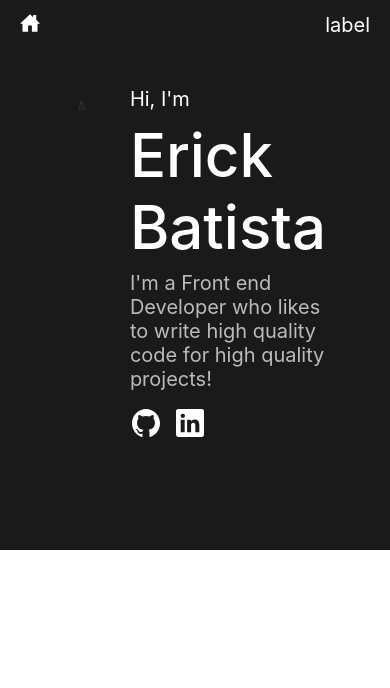
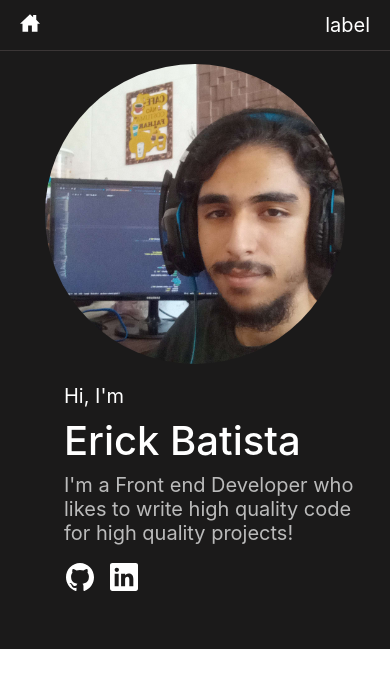
Before and after one commit to ErickSasaki/portfolio, a React (Create React App) app: page / in a window 390 px wide. Shown: the top 688 px of the page. Built offline with nearby package versions, Linux system fonts and the light colour scheme.

Commit message:
feat: add responsive styles

```diff
--- a/src/App.scss
+++ b/src/App.scss
@@ -1,4 +1,5 @@
 .app {
+    // TODO remove this later, its just for testing scroll
     min-height: 200vh;
 
     a {
--- a/src/components/Avatar/Avatar.scss
+++ b/src/components/Avatar/Avatar.scss
@@ -1,8 +1,17 @@
+@import '../../theme/Responsive.scss';
+
 .avatar {
-    height: 350px;
-    width: 350px;
+    --avatar-size: 350px;
+
+    min-width: var(--avatar-size);
+    height: var(--avatar-size);
+    width: var(--avatar-size);
     border-radius: 50%;
     overflow: hidden;
+
+    @include smallDevices() {
+        --avatar-size: 300px;
+    }
 
     @keyframes AvatarAnimation {
         from { opacity: 0; }
--- a/src/content/Header/Header.scss
+++ b/src/content/Header/Header.scss
@@ -7,6 +7,9 @@
     width: calc(100% - $horizontal-padding * 2);
     height: 50px;
     padding: 0 $horizontal-padding;
+    z-index: 2;
+
+    border-bottom: 1px solid #3b3636;
 
     font-size: 20px;
 
--- a/src/content/Header/Header.tsx
+++ b/src/content/Header/Header.tsx
@@ -5,6 +5,7 @@ import { ReactElement } from 'react';
 type LabelOrElement = string | ReactElement;
 
 interface HeaderContent {
+    key: number;
     labelOrElement: LabelOrElement;
     link?: string;
     action?: () => void;
@@ -13,6 +14,7 @@ interface HeaderContent {
 function Header() {
     const headerContent: HeaderContent[] = [
         {
+            key: 0,
             labelOrElement: 'label',
         },
     ];
@@ -25,7 +27,7 @@ function Header() {
                 </a>
 
                 {headerContent.map((content) => (
-                    <a href={content.link}>
+                    <a href={content.link} key={content.key}>
                         {typeof content.labelOrElement === 'string'
                             ? <p> {content.labelOrElement} </p>
                             : <> {content.labelOrElement} </>}
--- a/src/content/introduction/Introduction.scss
+++ b/src/content/introduction/Introduction.scss
@@ -1,3 +1,5 @@
+@import '../../theme/Responsive.scss';
+
 .introduction {
     padding: 4rem;
     background-color: #1b1a1a;
@@ -67,4 +69,25 @@
             @include animateByOrder(4);
         }
     }
+
+    @include largeDevices() {
+        & {
+            flex-direction: column;
+            align-items: center;
+            padding: 2rem;
+            padding-top: 4rem;
+        }
+
+        .introduction-wrapper {
+            margin-top: 20px;
+        }
+    }
+
+    @include mediumDevices() {
+        .introduction-wrapper {
+            .personal-name {
+                font-size: 40px;
+            }
+        }
+    }
 }
--- /dev/null
+++ b/src/theme/Responsive.scss
@@ -0,0 +1,28 @@
+$screen-small: 576px;
+$screen-medium: 768px;
+$screen-large: 992px;
+$screen-extra-large: 1200px;
+
+@mixin smallDevices() {
+    @media only screen and (max-width: $screen-small) {
+        @content;
+    }
+}
+
+@mixin mediumDevices() {
+    @media only screen and (max-width: $screen-medium) {
+        @content;
+    }
+}
+
+@mixin largeDevices() {
+    @media only screen and (max-width: $screen-large) {
+        @content;
+    }
+}
+
+@mixin extraLargeDevices() {
+    @media only screen and (max-width: $screen-extra-large) {
+        @content;
+    }
+}
```
Also changed, not shown: src/index.tsx (+4 -4 lines), src/App.tsx (indentation only), src/index.css (indentation only). Lines whose indentation alone changed are shown as unchanged.
